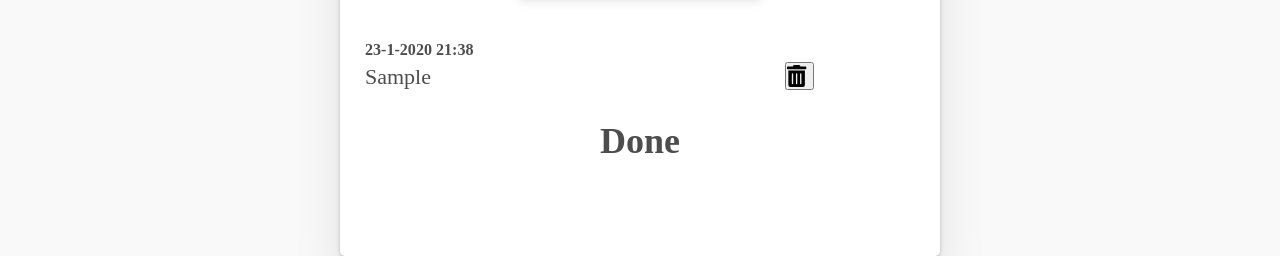
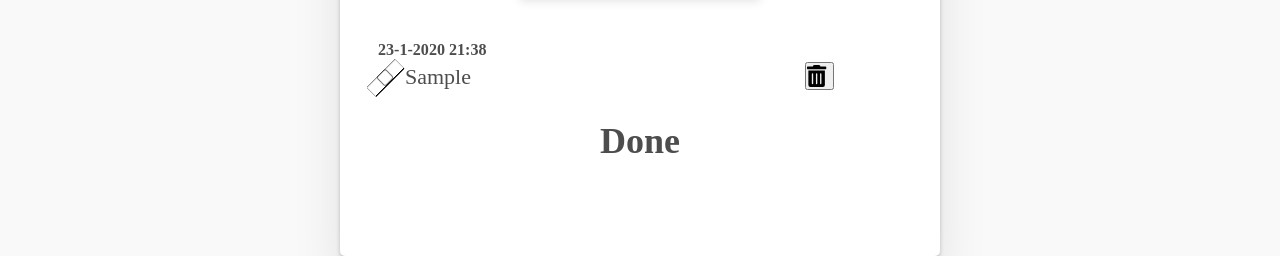
Before and after one commit to sterneindernacht/TODO-List, a website: page index.html in a window 1280 px wide. Both pictures are taken after typing "Sample", "Sample" into the empty fields and a click on the button "Add". Shown: the part 617-873 px from the top of the page. Drawn offline with Linux system fonts and the light colour scheme.

Commit message:
checkbox style

```diff
--- a/script.js
+++ b/script.js
@@ -19,10 +19,11 @@ function addTask(text) {
 
     const checkDiv = document.createElement("div");
     checkDiv.classList.add("all-tasks");
-    checkDiv.setAttribute("id", "done-div");
 
-    const checkTask = document.createElement("checkbox");
+
+    const checkTask = document.createElement("input");
     checkTask.classList.add("all-tasks");
+    checkTask.setAttribute("type", "checkbox");
     checkTask.setAttribute("id", "done-checkbox");
 
 
@@ -42,10 +43,12 @@ function addTask(text) {
 
     deleteButton.appendChild(iconDelete);
     divDate.appendChild(hDate);
+    checkDiv.appendChild(checkTask);
+    divTask.appendChild(checkTask);
     divTask.appendChild(task);
-    checkDiv.appendChild(checkTask);
+
     divTask.appendChild(deleteButton);
-    divTask.appendChild(checkTask);
+
     todoElementBar.appendChild(divDate);
     todoElementBar.appendChild(divTask);
     todoList.appendChild(todoElementBar);
--- a/style.css
+++ b/style.css
@@ -108,14 +108,24 @@ body {
 }
 
 #tasks-all {
-    width: 420px;
+    width: 400;
 }
 
 .all-tasks {
     font-size: 22px;
 }
 
+#done-checkbox {
+    width: 40px;
+    padding-right: 25px;
+    border-left: 2px solid;
+    border-bottom: 2px solid;
+    transform: rotate(-45deg);
+    border-radius: 4px;
+    box-shadow: inset 0px 1px 1px rgba(0, 0, 0, 0.5), 0px 1px 0px
+}
+
 #date {
-    margin: 19px 0 3px;
+    margin: 19px 13px 3px;
     padding-top: 25px;
 }
```
